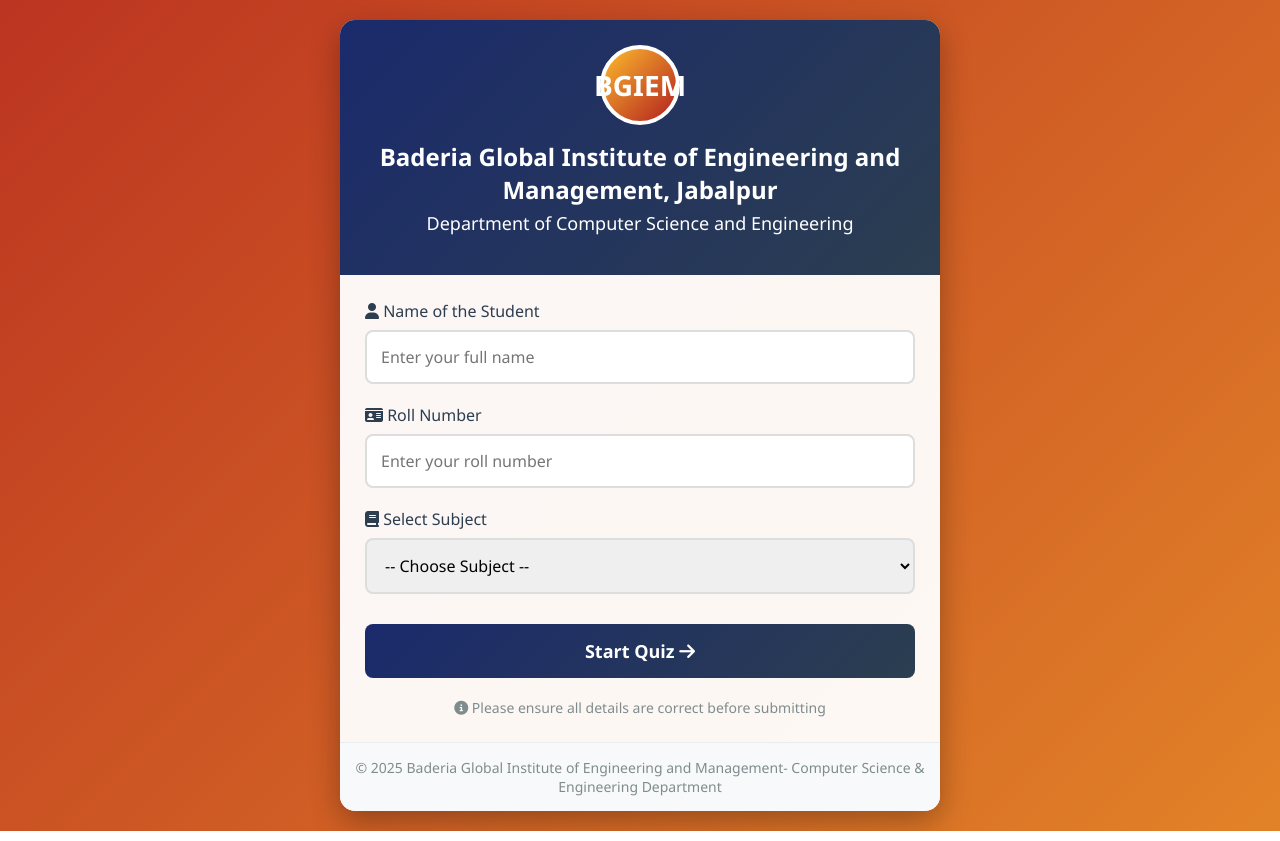
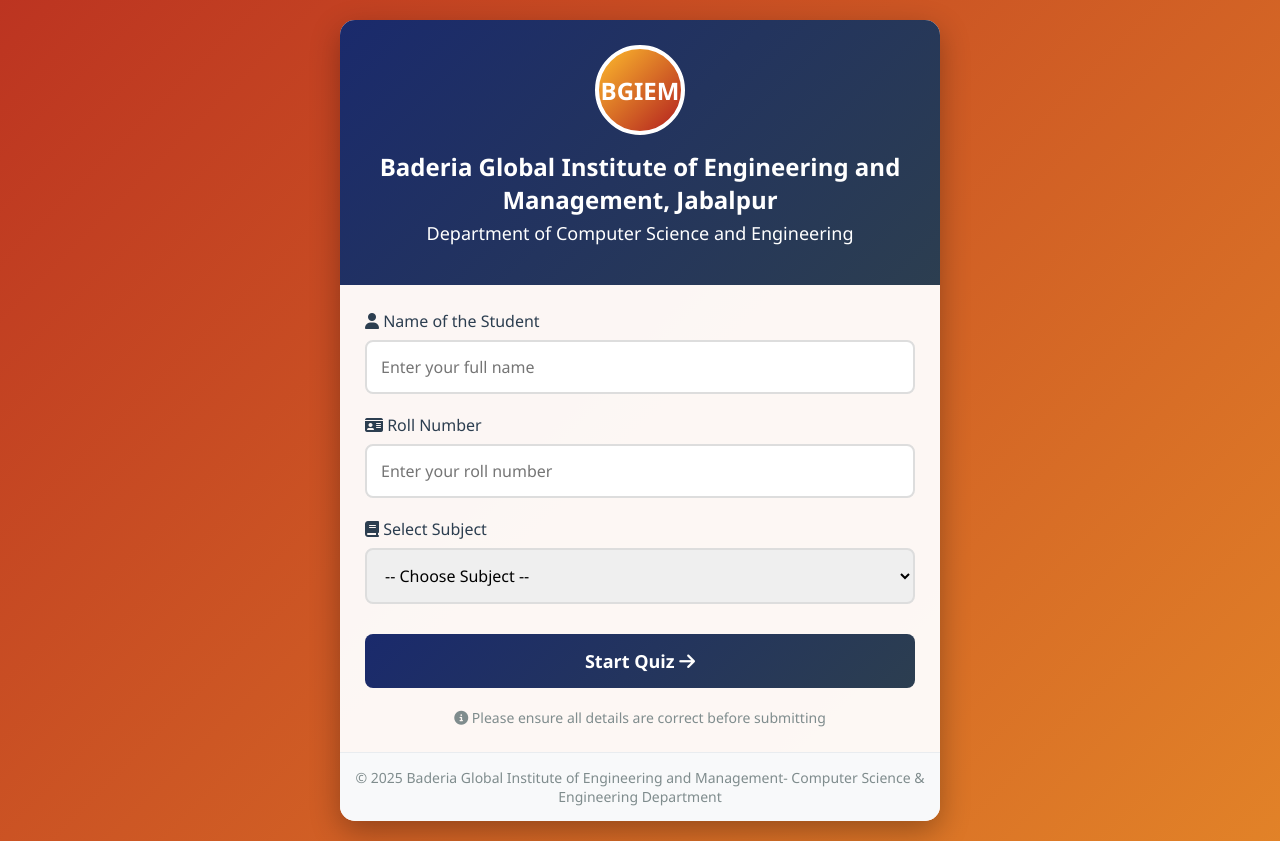
Before and after one commit to abhi1628/Quiz, a plain HTML site: page index.html in a window 1280 px wide. Drawn offline with Linux system fonts and the light colour scheme.

Commit message:
Update index.html

```diff
--- a/index.html
+++ b/index.html
@@ -65,15 +65,15 @@
         }
 
         .logo-circle {
-            width: 80px;
-            height: 80px;
+            width: 90px;
+            height: 90px;
             background: linear-gradient(135deg, #fdbb2d, #b21f1f);
             border-radius: 50%;
             display: flex;
             align-items: center;
             justify-content: center;
             color: white;
-            font-size: 28px;
+            font-size: 24px;
             font-weight: bold;
             border: 4px solid white;
         }
```
